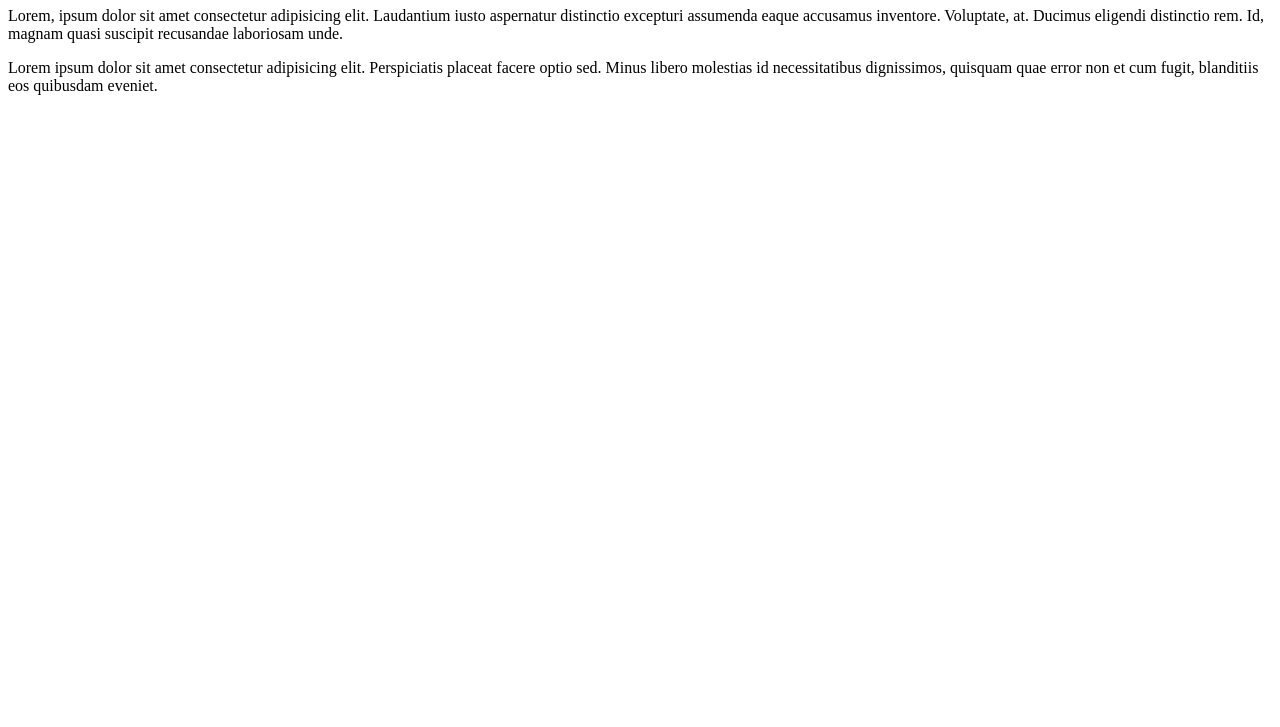
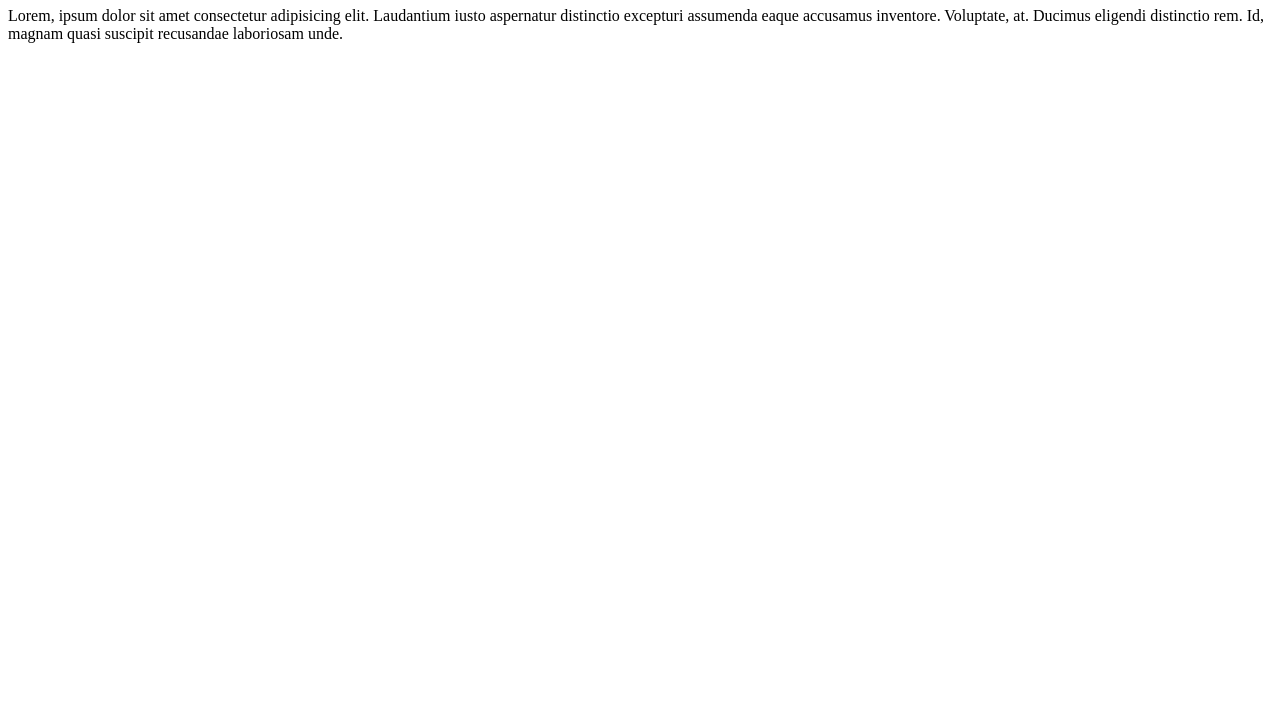
Before and after one commit to altruistcoder/Git-Training, a plain HTML site: page contact.html in a window 1280 px wide. Shown: the part 73-800 px from the top of the page. Drawn offline with Linux system fonts and the light colour scheme.

Commit message:
Update contact.html

```diff
--- a/contact.html
+++ b/contact.html
@@ -13,9 +13,6 @@
     <p>Lorem, ipsum dolor sit amet consectetur adipisicing elit. Laudantium iusto aspernatur distinctio excepturi
         assumenda eaque accusamus inventore. Voluptate, at. Ducimus eligendi distinctio rem. Id, magnam quasi suscipit
         recusandae laboriosam unde.</p>
-    <p>Lorem ipsum dolor sit amet consectetur adipisicing elit. Perspiciatis placeat facere optio sed. Minus libero
-        molestias id necessitatibus dignissimos, quisquam quae error non et cum fugit, blanditiis eos quibusdam eveniet.
-    </p>
 </body>
 
 </html>
```
